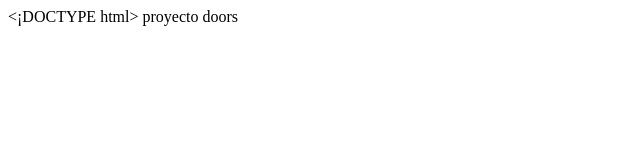
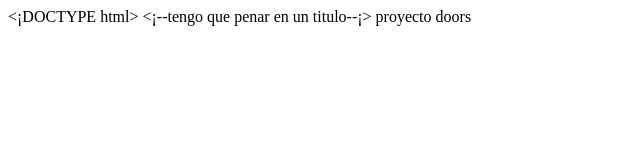
Before and after one commit to Lt892/proyect-doors-, a plain HTML site: page index.html in a window 1280 px wide. Shown: the whole page, without its empty margins (0-640 px from the left). Drawn offline with Linux system fonts and the light colour scheme.

Commit message:
Update index.html

```diff
--- a/index.html
+++ b/index.html
@@ -1,3 +1,4 @@
 <¡DOCTYPE html>
 <htl 5>
+  <¡--tengo que penar en un titulo--¡>
   <head>proyecto doors</head>
```
